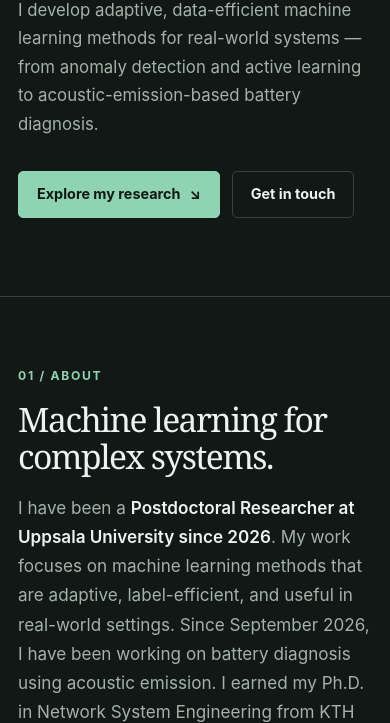
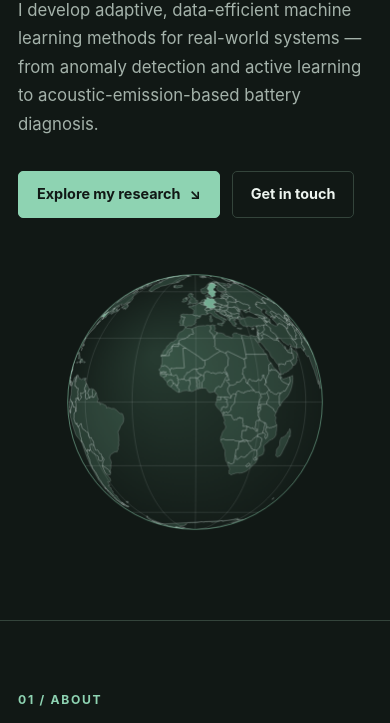
Before and after one commit to ywkim09/ywkim09.github.io, a plain HTML site: page index.html in a window 390 px wide. Shown: the part 336-1059 px from the top of the page. Drawn offline with Linux system fonts and the light colour scheme.

Commit message:
globe for mobile

```diff
--- a/index.html
+++ b/index.html
@@ -311,8 +311,8 @@
       .nav-right { gap: 14px; }
       .nav-links { gap: 13px; }
       .nav-links a { font-size: .78rem; }
-      .hero { grid-template-columns: 1fr; min-height: 0; padding-block: 78px; }
-      .hero-globe { display: none; }
+      .hero { grid-template-columns: 1fr; row-gap: 44px; min-height: 0; padding-block: 78px; }
+      .hero-globe { width: min(72vw, 340px); justify-self: center; }
       .section { padding-block: 62px; }
       .section-heading { grid-template-columns: 1fr; gap: 15px; margin-bottom: 30px; }
       .facts { grid-template-columns: 1fr; }
```
